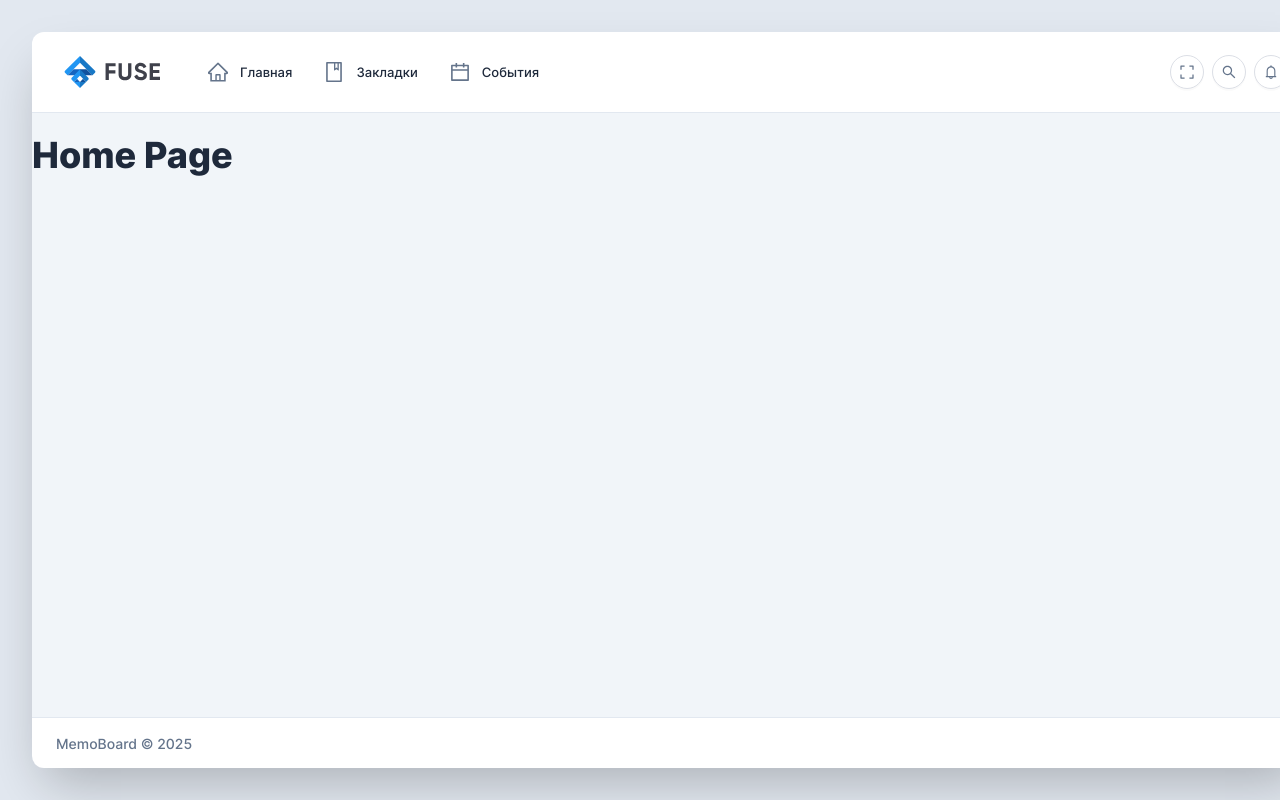
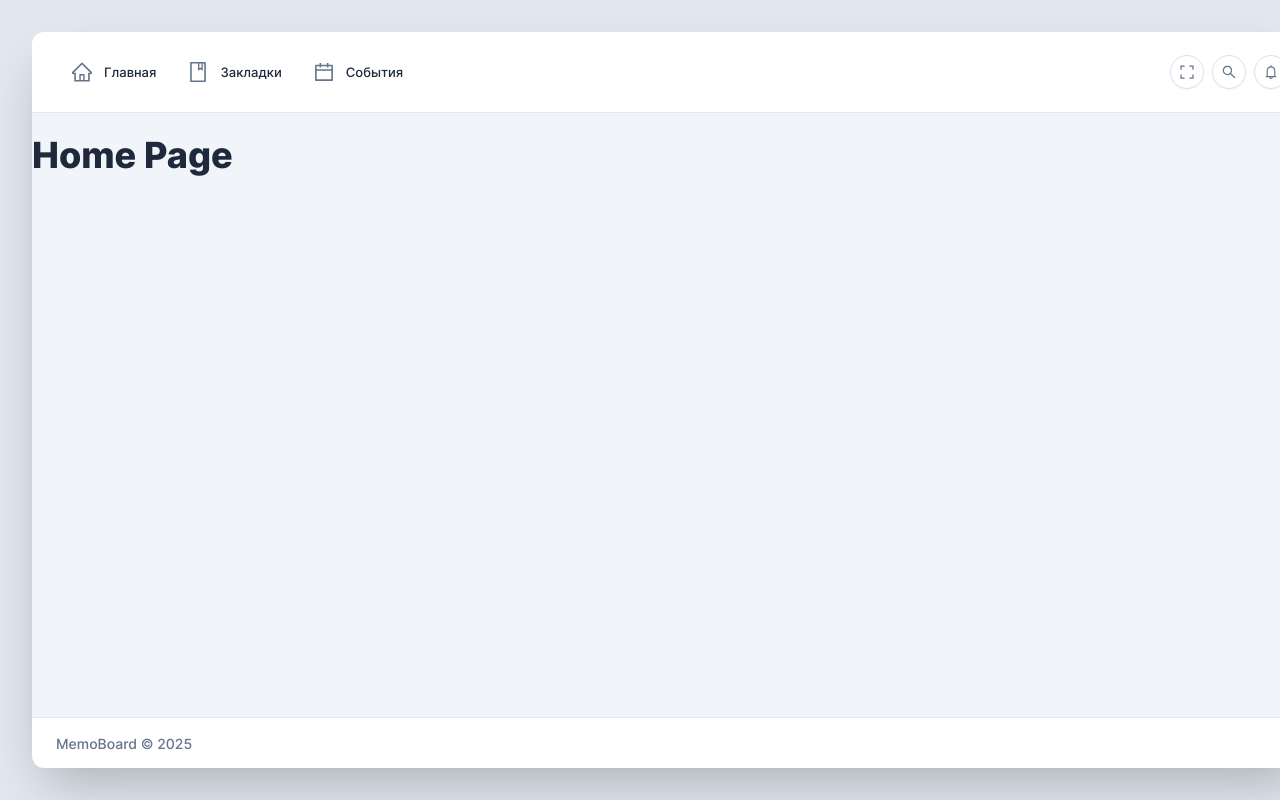
Before and after one commit to pivankov/MemoBoard, a React (Create React App) app in the folder frontend/: page / in a window 1280 px wide. Shown: the top 800 px of the page. Built offline with nearby package versions, Linux system fonts and the light colour scheme.

Commit message:
Removing old logo img

```diff
--- a/frontend/src/components/Header/Header.css
+++ b/frontend/src/components/Header/Header.css
@@ -2,15 +2,6 @@
   display: flex;
   align-items: center;
   height: 80px;
-}
-
-.header__logo {
-  margin-right: 32px;
-  margin: 0 32px 0 8px;
-
-  img {
-    display: block;
-  }
 }
 
 .header__panel {
--- a/frontend/src/components/Header/Header.tsx
+++ b/frontend/src/components/Header/Header.tsx
@@ -1,7 +1,6 @@
 import { Button } from 'antd';
 import { BellOutlined,ExpandOutlined, SearchOutlined } from '@ant-design/icons';
 
-import logoImg from "assets/img/logo-text.svg";
 import HeaderNavigation from "components/Header/HeaderNavigation";
 
 import "./Header.css";
@@ -9,10 +8,6 @@ import "./Header.css";
 const Header: React.FC = () => {
   return (
     <div className="header">
-      <div className="header__logo">
-        <img src={logoImg} alt="" />
-      </div>
-
       <HeaderNavigation />
 
       <div className="header__panel">
```
Also changed, not shown: frontend/src/assets/img/logo-text.svg (deleted).
